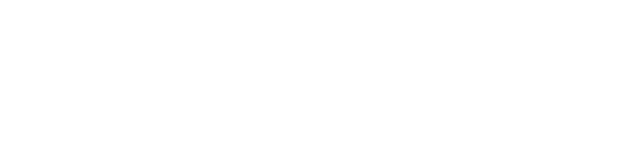
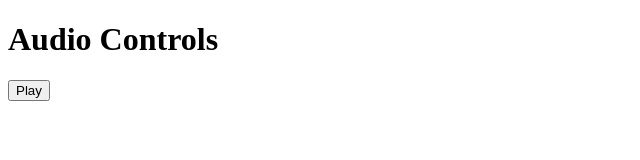
Before and after one commit to Pratikchandrathakur/love-to-code, a plain HTML site: page freeCodeCamp/Resposive_Web_design_certification/Build_an_accessible_audio_player/index.html in a window 1280 px wide. Shown: the whole page, without its empty margins (0-640 px from the left). Drawn offline with Linux system fonts and the light colour scheme.

Commit message:
Add audio controls and heading to index.html

```diff
--- a/freeCodeCamp/Resposive_Web_design_certification/Build_an_accessible_audio_player/index.html
+++ b/freeCodeCamp/Resposive_Web_design_certification/Build_an_accessible_audio_player/index.html
@@ -6,5 +6,7 @@
   </head>
   <body>
 
+    <h1>Audio Controls</h1>
+  <button type="button">Play</button>
   </body>
 </html>
```
